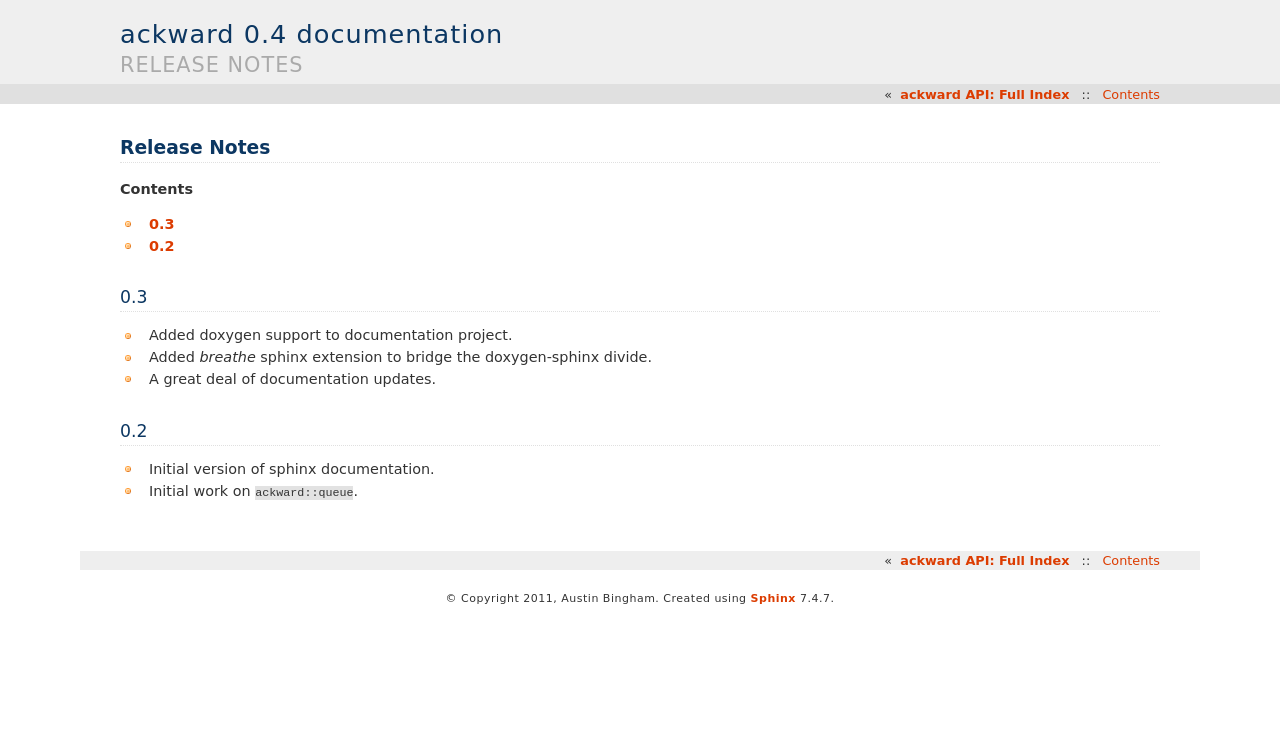
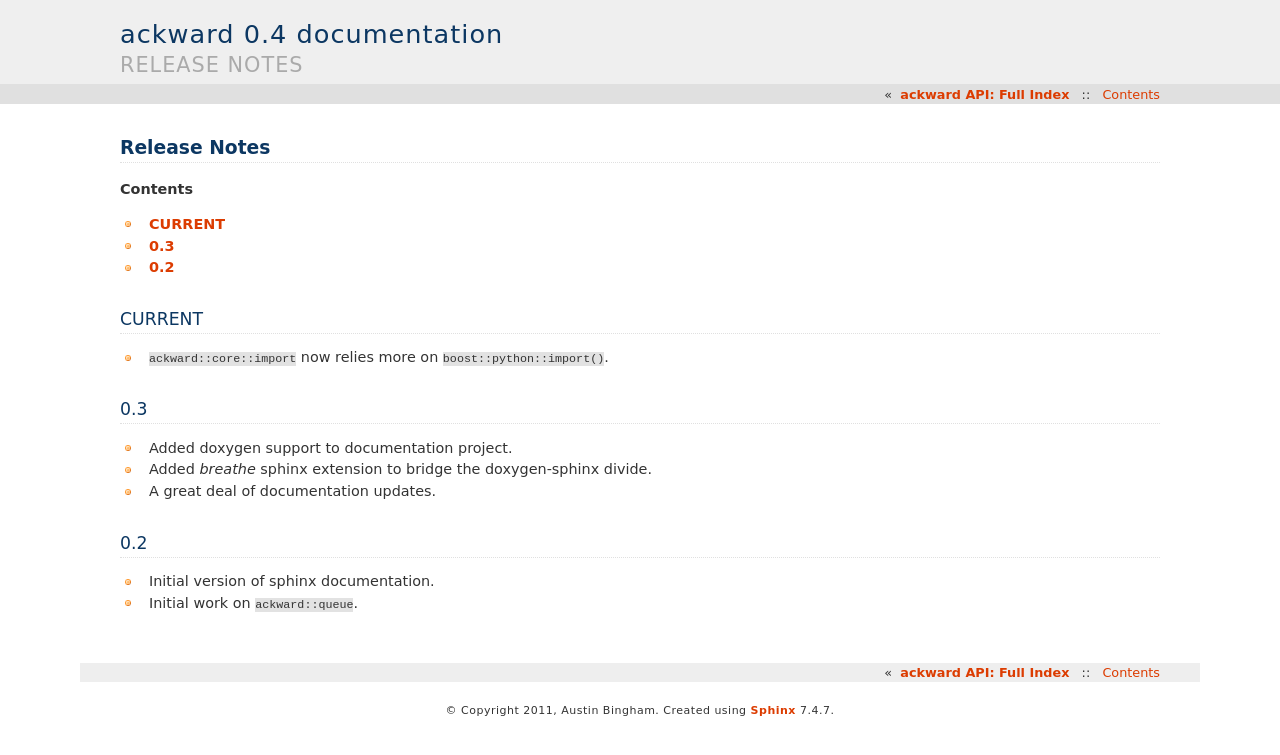
Before and after one commit to abingham/ackward, a Sphinx documentation site: the page built from docs/sphinx/source/release_notes.rst, in a window 1280 px wide. Shown: the top 755 px of the page. Built offline with Sphinx 7.4.7, drawn with Linux system fonts in a browser that asks for light colours.

Commit message:
improved import() so that it relies more on bp::import.

```diff
--- a/docs/sphinx/source/release_notes.rst
+++ b/docs/sphinx/source/release_notes.rst
@@ -4,8 +4,16 @@ Release Notes
 
 **Contents**
 
+* :ref:`release_notes_CURRENT`
 * :ref:`release_notes_0_3`
 * :ref:`release_notes_0_2`
+
+.. _release_notes_CURRENT:
+
+CURRENT
+=======
+
+* ``ackward::core::import`` now relies more on ``boost::python::import()``.
 
 .. _release_notes_0_3:
 
```
Also changed, not shown: 3 other files.
